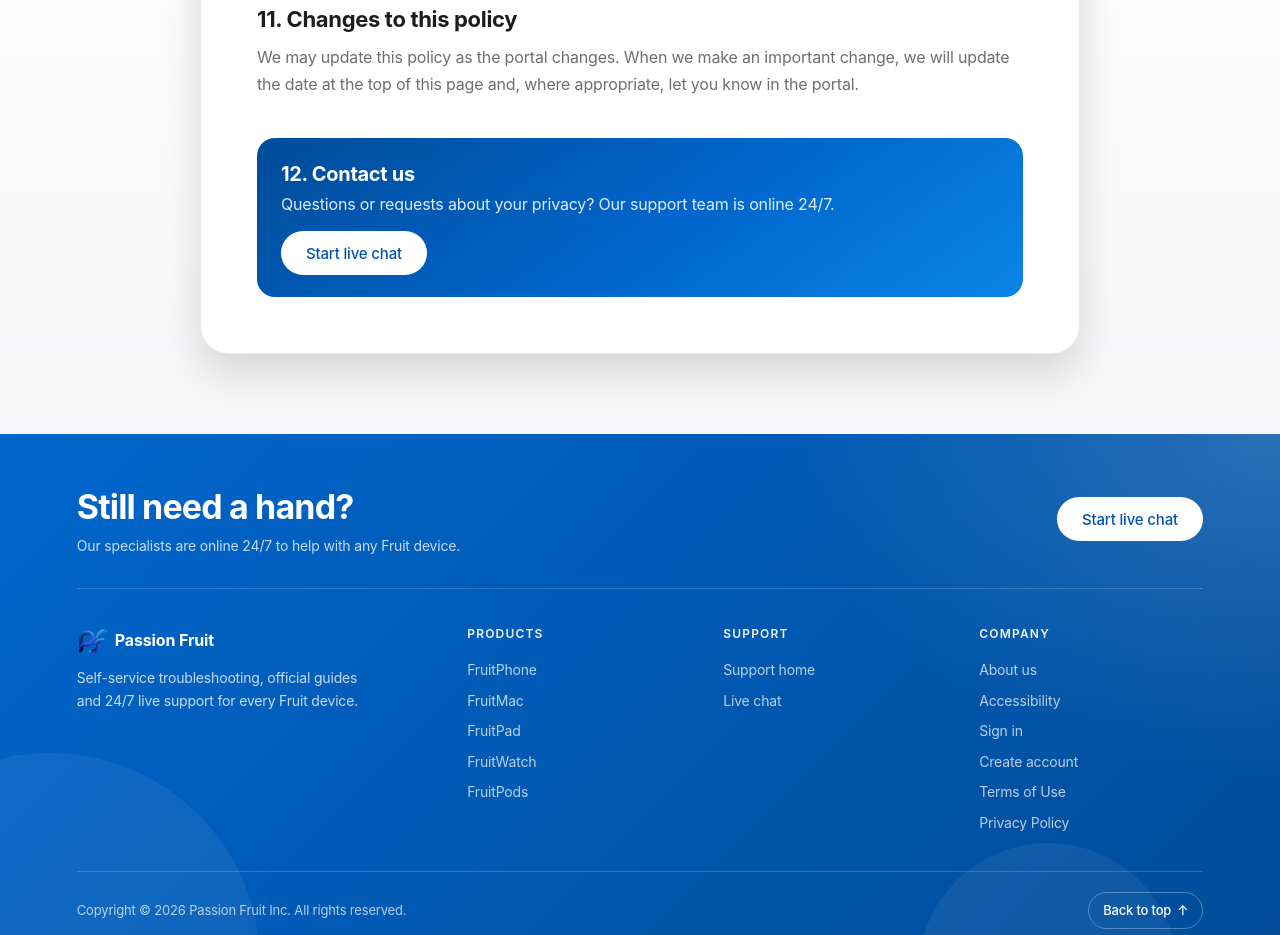
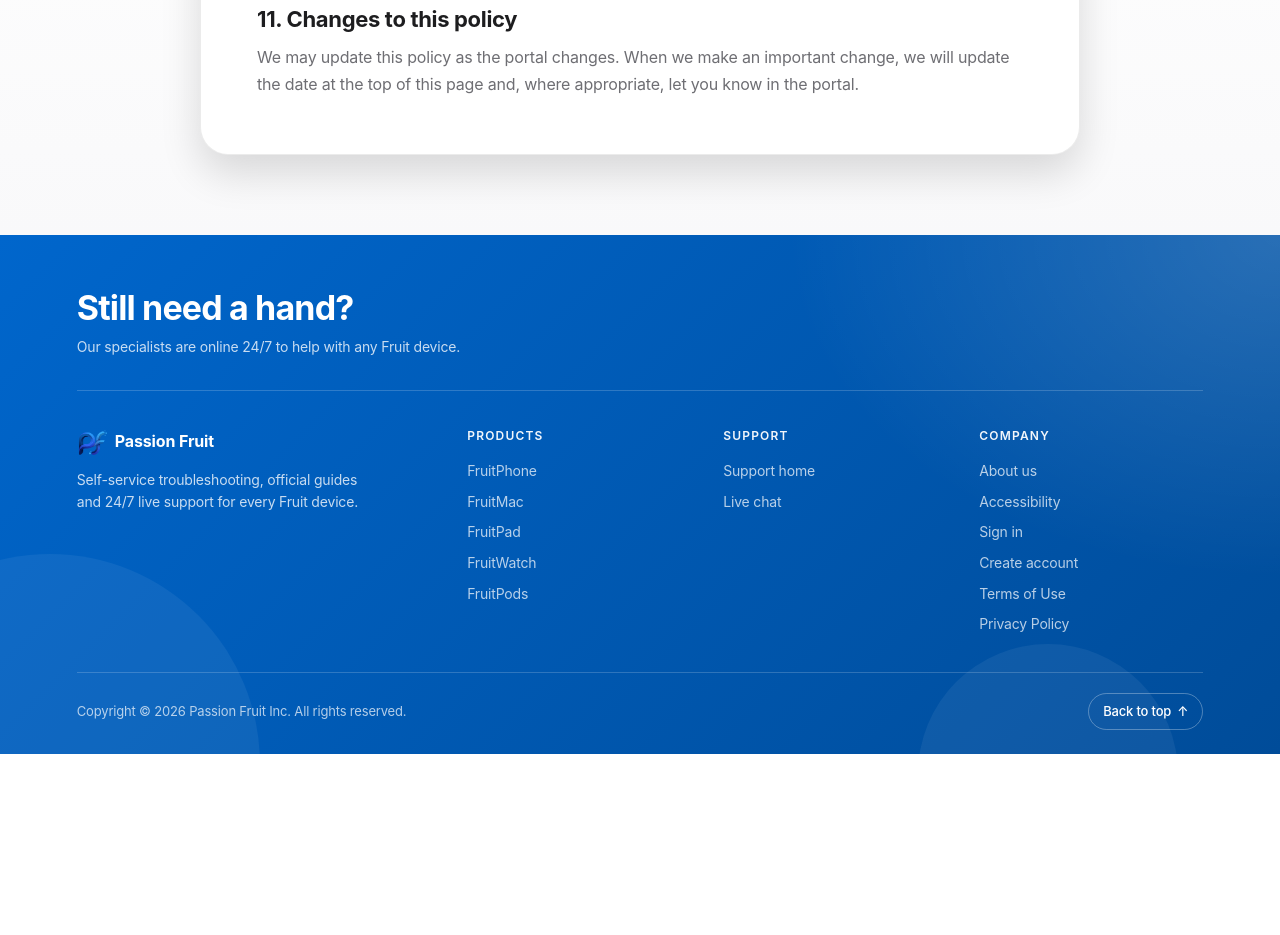
Before and after one commit to XAkuma22/WebProject, a plain HTML site: page privacy.html in a window 1280 px wide. Shown: the part 2650-3585 px from the top of the page. After the commit the page ends 3404 px from the top, so only its background shows below. Drawn offline with nearby package versions, Linux system fonts and the light colour scheme.

Commit message:
live chat button remove

```diff
--- a/privacy.html
+++ b/privacy.html
@@ -384,11 +384,6 @@
         <p>We may update this policy as the portal changes. When we make an important change, we will update the date at the top of this page and, where appropriate, let you know in the portal.</p>
       </section>
 
-      <div class="legal-contact" id="contact">
-        <h2>12. Contact us</h2>
-        <p>Questions or requests about your privacy? Our support team is online 24/7.</p>
-        <a class="btn btn--light" href="chat.html">Start live chat</a>
-      </div>
     </article>
   </main>
 
@@ -402,9 +397,6 @@
         <div>
           <h2 class="site-footer__cta-title">Still need a hand?</h2>
           <p class="site-footer__cta-text">Our specialists are online 24/7 to help with any Fruit device.</p>
-        </div>
-        <div class="site-footer__cta-actions">
-          <a class="btn btn--light" href="chat.html">Start live chat</a>
         </div>
       </div>
       <div class="site-footer__grid">
```
Also changed, not shown: terms.html (+0 -8 lines).
